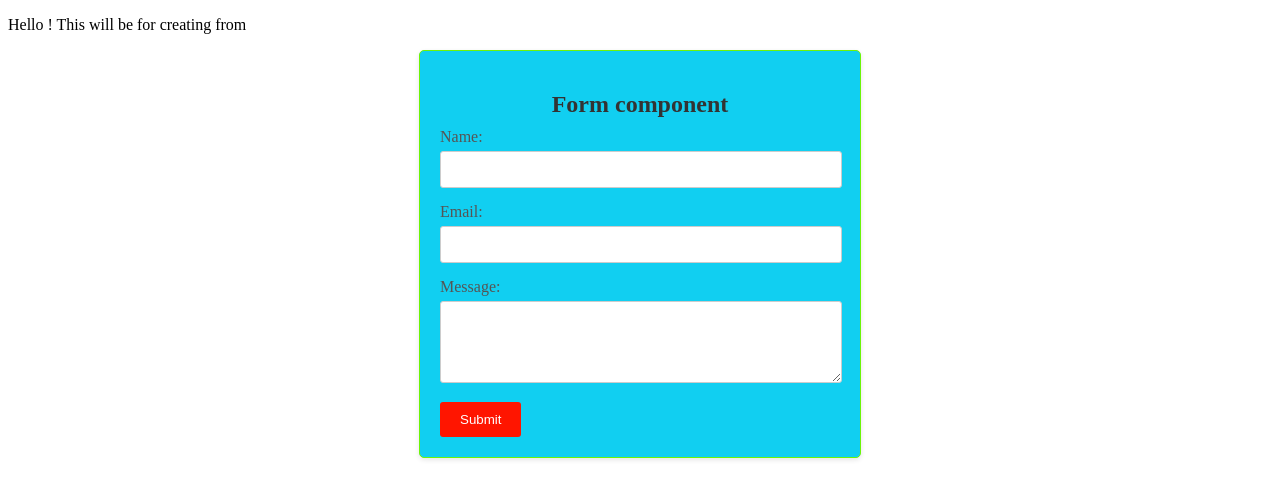
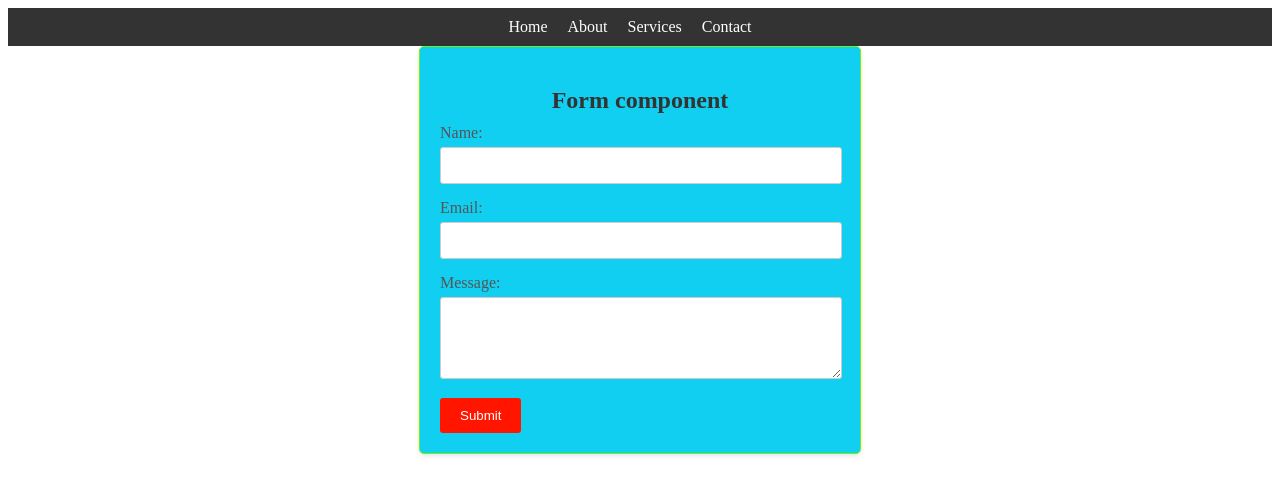
Before and after one commit to Arun-cloud-dev/Angular-Form, an Angular app in the folder besant-form/: page / in a window 1280 px wide. Shown: the top 498 px of the page. Built offline with nearby package versions, Linux system fonts and the light colour scheme.

Commit message:
nav-bar update

```diff
--- a/besant-form/src/app/app.component.css
+++ b/besant-form/src/app/app.component.css
@@ -0,0 +1,32 @@
+/* Apply some basic styling to the navigation bar */
+nav {
+  background-color: #333;
+  color: #fff;
+  padding: 10px;
+  text-align: center; /* Center-align the text */
+}
+
+/* Style the navigation list */
+nav ul {
+  list-style-type: none;
+  margin: 0;
+  padding: 0;
+  display: flex;
+  justify-content: center; /* Center-align the list items */
+}
+
+/* Style the navigation list items */
+nav li {
+  margin-right: 20px;
+}
+
+/* Style the navigation links */
+nav a {
+  color: #fff;
+  text-decoration: none;
+}
+
+/* Change link color on hover */
+nav a:hover {
+  color: #ffd700; /* Change to your desired hover color */
+}
--- a/besant-form/src/app/app.component.html
+++ b/besant-form/src/app/app.component.html
@@ -1,7 +1,12 @@
 
-<p>
-  Hello ! {{title}}
-</p>
+<nav>
+  <ul>
+    <li><a href="/">Home</a></li>
+    <li><a href="/about">About</a></li>
+    <li><a href="/services">Services</a></li>
+    <li><a href="/contact">Contact</a></li>
+  </ul>
+</nav>
 <!-- in this way we will display a component iniside a component -->
 <app-my-first-comp></app-my-first-comp>
 <router-outlet></router-outlet>
```
